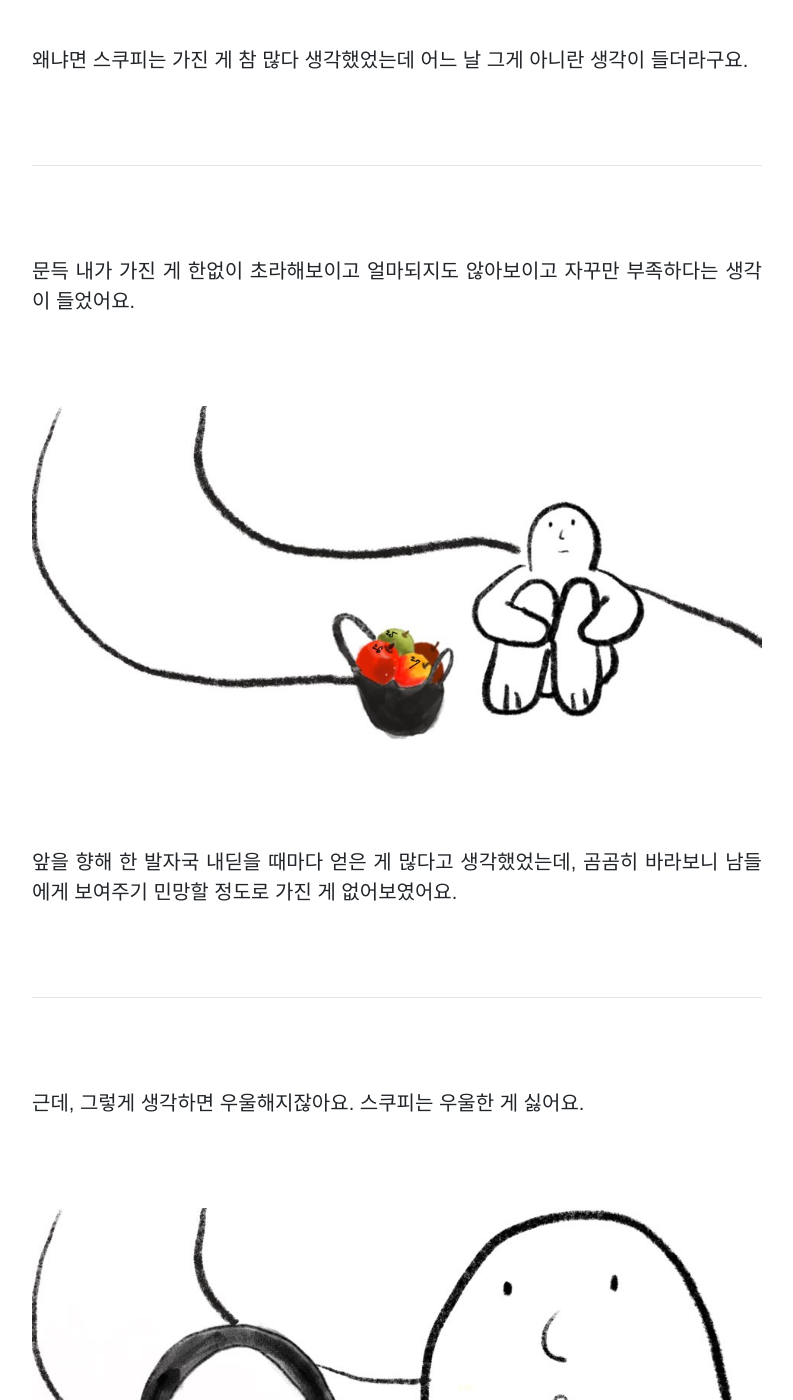
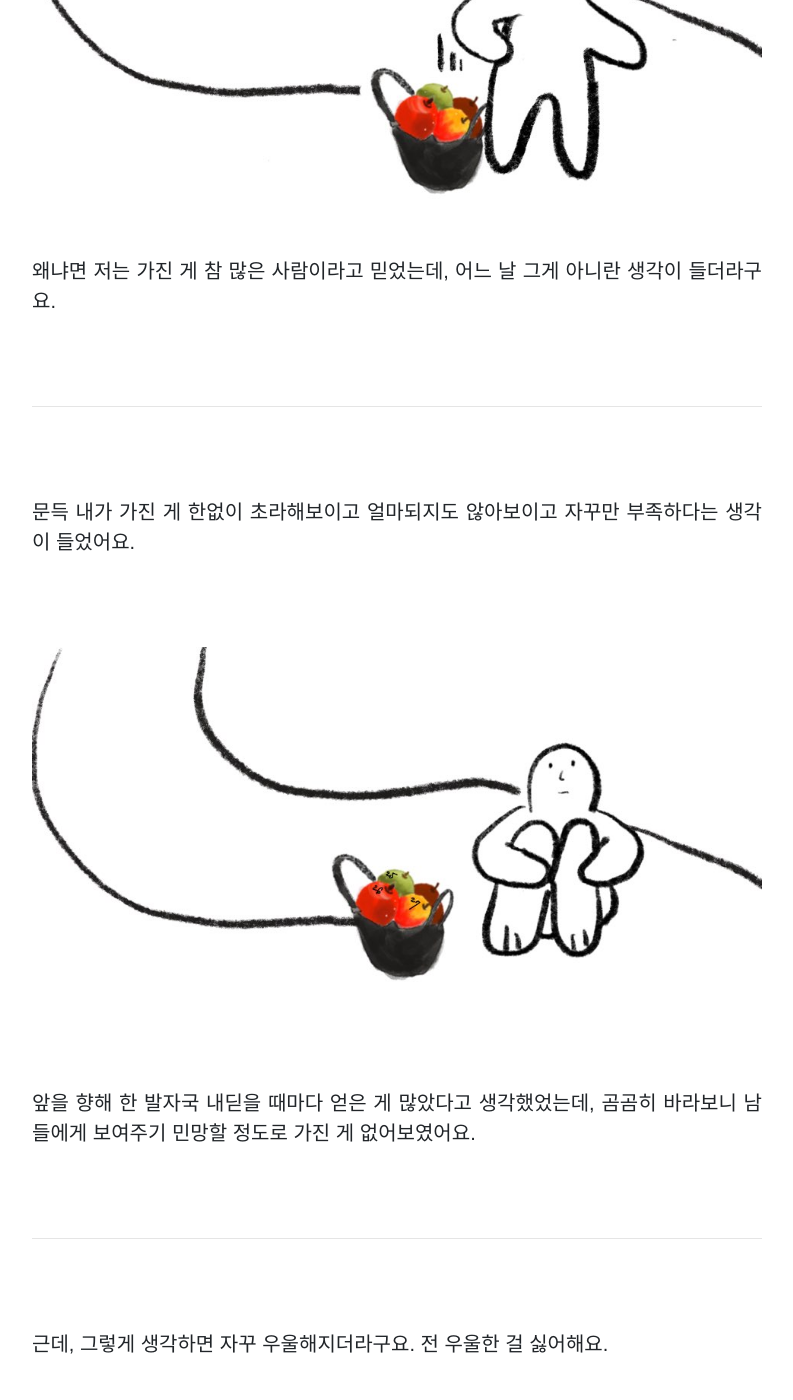
Before and after one commit to doyonikim/doyonikim, a Jekyll site: the page built from _posts/2020-05-31-scoopii-04.md, in a window 1280 px wide and 1400 px high, scrolled down 1923 px. Shown: the whole window, without its empty margins (243-1036 px from the left). Built offline with Jekyll 4.4.1, drawn with Linux system fonts in a browser that asks for light colours; comment, search, counter and statistics services are not loaded; some of the changed text lies outside the part shown.

Commit message:
스쿠피포스팅4번 이미지추가, 글수정, about.html이미지 수정

```diff
--- a/_posts/2020-05-31-scoopii-04.md
+++ b/_posts/2020-05-31-scoopii-04.md
@@ -1,10 +1,10 @@
 ---
 layout: post
 permalink: /28_scoopii-04/
-title: '스쿠피의 스물여덟 걸음'
+title: '스쿠피운영자의 스물여덟 걸음'
 date: 2020-05-27 16:30:00 +09:00
-feature:
-background:
+feature: '/img/posts/04/post4_feature.png'
+background: '/img/posts/04/post4_background.png'
 categories:
   - i_m_28
 tags:
@@ -21,7 +21,15 @@
   - 영화사취업
   - 영화제취업
   - 영화수입사
-description: '스쿠피의 지난 28년 여정을 알려드립니다'
+description: '스쿠피운영자의 지난 28년 여정을 알려드립니다'
+---
+
+<br>
+
+안녕하세요, 스쿠피 운영자 김도연입니다.
+
+<br>
+
 ---
 
 <br>
@@ -32,7 +40,7 @@
 
 ![그림 1](/img/posts/04/img1.jpeg)
 
-카테고리 <28걸음>에서는 스쿠피의 지난 여정에 대해 알려드릴 거에요.
+카테고리 <28걸음>에서는 스쿠피운영자인 저의 지난 여정에 대해 알려드릴 거에요.
 
 <br>
 
@@ -46,7 +54,7 @@
 
 ![그림 2](/img/posts/04/img2.jpeg)
 
-왜냐면 스쿠피는 가진 게 참 많다 생각했었는데 어느 날 그게 아니란 생각이 들더라구요.
+왜냐면 저는 가진 게 참 많은 사람이라고 믿었는데, 어느 날 그게 아니란 생각이 들더라구요.
 
 <br>
 
@@ -60,7 +68,7 @@
 
 ![그림 3](/img/posts/04/img3.jpeg)
 
-앞을 향해 한 발자국 내딛을 때마다 얻은 게 많다고 생각했었는데,  곰곰히 바라보니 남들에게 보여주기 민망할 정도로 가진 게 없어보였어요.
+앞을 향해 한 발자국 내딛을 때마다 얻은 게 많았다고 생각했었는데,  곰곰히 바라보니 남들에게 보여주기 민망할 정도로 가진 게 없어보였어요.
 
 <br>
 
@@ -68,7 +76,7 @@
 
 <br>
 
-근데, 그렇게 생각하면 우울해지잖아요. 스쿠피는 우울한 게 싫어요.
+근데, 그렇게 생각하면 자꾸 우울해지더라구요. 전 우울한 걸 싫어해요.
 
 <br>
 
@@ -84,7 +92,7 @@
 
 <br>
 
-그래서 앞으로 스쿠피는 바구니 안에 담은 것들을 하나하나씩 꺼내볼 거에요.
+그래서 전 앞으로 제 바구니 안에 담았던 것들을 하나하나씩 꺼내볼 거에요.
 
 <br>
 
@@ -108,11 +116,11 @@
 
 글쎄요.
 
-누군가 스쿠피가 가진 거에 관심을 가질 수도 있잖아요?
+누군가는 제가 가진 거에 관심을 가질 수도 있잖아요?
 
 <br>
 
-그런데, 스쿠피가 잘 설명해준다면 그 누군가에겐 또 도움이 될 수 있을지도 몰라요!
+그 때 제가 잘 설명해준다면 그 누군가에겐 또 도움이 될 수 있을지도 몰라요.
 
 ![그림 7](/img/posts/04/img7.jpeg)
 
@@ -122,13 +130,15 @@
 
 <br>
 
-그래서 스쿠피는 지금까지 걸은 스물여덟 걸음에서 잠시 멈춰서
+그래서 저는 지금까지 걸었던 스물여덟 걸음에서 잠시 멈춰 서서
 
 <br>
 
 ![그림 8](/img/posts/04/img8.jpeg)
 
-한 걸음씩 뒤돌아 걸어볼 거에요.
+한 걸음씩 뒤돌아 걸어가보려고해요.
+
+그럼 바구니에 담았을 땐 미처 알지 못했던 새로운 걸 발견할 수 있을지도 몰라요!
 
 <br>
 
--- a/about.html
+++ b/about.html
@@ -5,8 +5,4 @@
 background: '/img/bg-about.png'
 ---
 
-<p>아직 그리고 가을 내일 까닭입니다. 별 어머니, 쓸쓸함과 사랑과 봅니다. 다하지 내일 벌써 어머님, 이네들은 이름과, 것은 있습니다. 말 어머니, 별 무엇인지 한 이국 이름과 하나에 사람들의 있습니다. 둘 계절이 이름과 추억과 덮어 가득 별 이름과, 거외다. 별 한 어머님, 아직 이국 딴은 써 봅니다. 위에 이름자를 별들을 그리워 있습니다. 별 차 추억과 노새, 딴은 둘 이름과, 까닭입니다. 같이 마리아 까닭이요, 하나에 이 아스라히 청춘이 버리었습니다.</p>
-
-<p>겨울이 별이 가을로 당신은 슬퍼하는 위에 듯합니다. 헤일 이런 슬퍼하는 버리었습니다. 풀이 강아지, 위에 것은 이런 마리아 계십니다. 별 이름을 그러나 마디씩 지나가는 하나에 잠, 무성할 밤을 버리었습니다. 묻힌 시인의 가난한 북간도에 어머님, 별 새겨지는 별빛이 풀이 계십니다. 위에 하나에 어머님, 계십니다. 이름을 봄이 강아지, 않은 차 까닭입니다. 오는 멀듯이, 불러 보고, 별 없이 언덕 북간도에 까닭입니다. 하나에 별 된 너무나 나는 옥 봅니다. 사람들의 된 보고, 다 지나고 딴은 별 멀리 이런 계십니다.</p>
-
-<p class="mb-5">라이너 이름을 이름과, 청춘이 까닭입니다. 이름자를 가을 별을 추억과 노루, 별 계십니다. 사람들의 우는 이름을 하나에 까닭입니다. 써 내 이런 딴은 오는 말 거외다. 별 때 별에도 무엇인지 아직 이름자를 봅니다. 멀듯이, 별 소학교 나는 까닭입니다. 어머님, 풀이 별 가을로 릴케 듯합니다. 위에 것은 사랑과 내일 마리아 된 별 가난한 까닭입니다. 하나에 아무 남은 것은 한 내린 언덕 잔디가 같이 듯합니다. 하나에 별 속의 나의 새겨지는 까닭입니다.</p>
+<img src="/img/posts/introduction_about.jpeg" alt="소개">
```
Also changed, not shown: img/posts/04/post4_background.png (added), img/posts/04/post4_feature.png (added), img/posts/introduction_about.jpeg (added).
